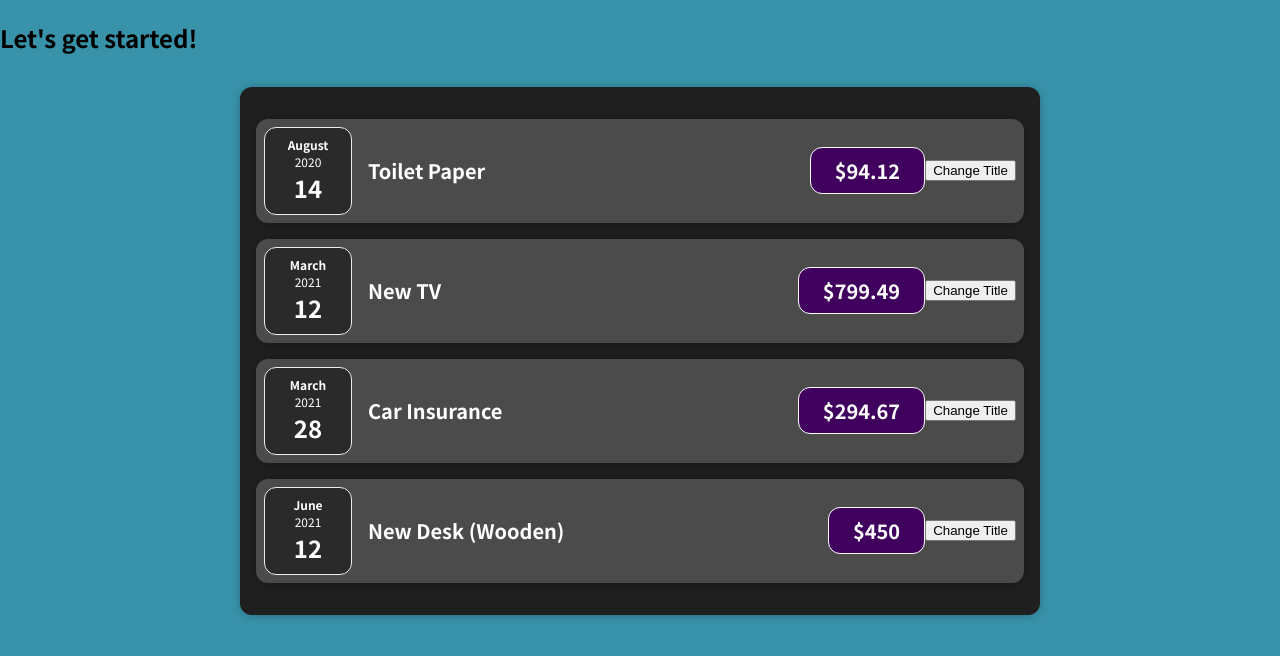
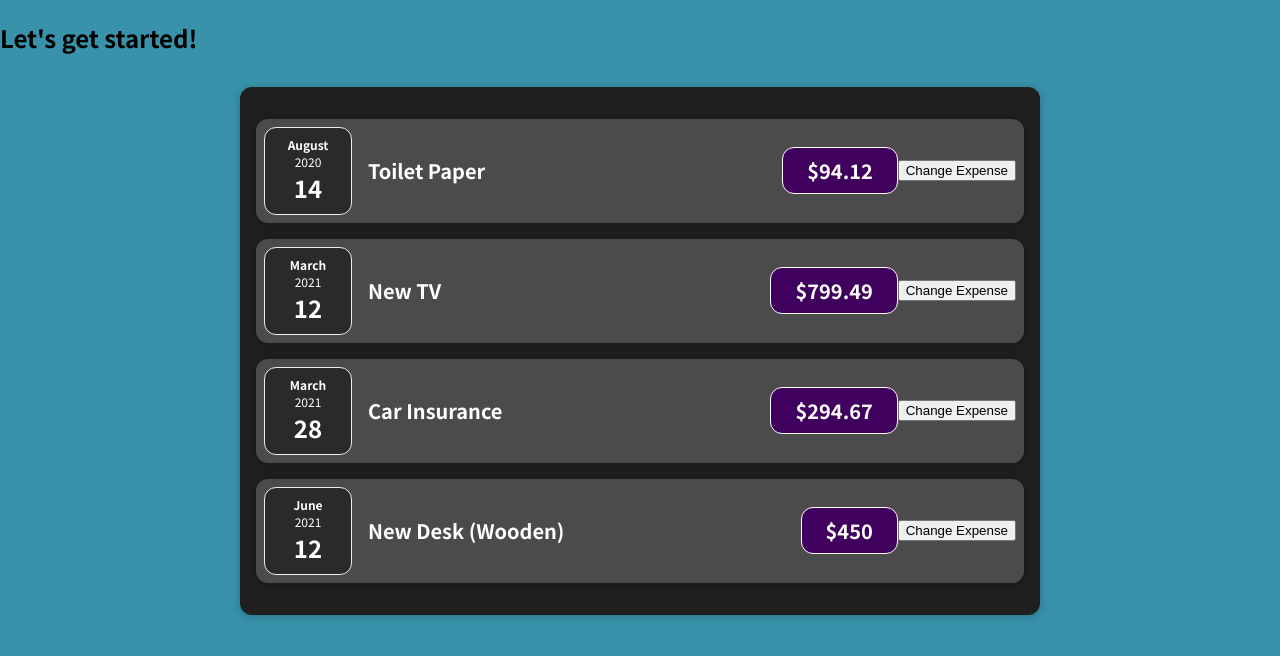
Before and after one commit to rishii-27/AdvanceReact, a React (Create React App) app: page / in a window 1280 px wide. Shown: the top 656 px of the page. Built offline with nearby package versions, Linux system fonts and the light colour scheme.

Commit message:
task3: Updating Amount

```diff
--- a/src/components/Expenses/ExpenseItem.js
+++ b/src/components/Expenses/ExpenseItem.js
@@ -5,21 +5,23 @@ import Card from '../UI/Card';
 import './ExpenseItem.css';
 
 const ExpenseItem = (props) => {
-  const [title, setTitle] = useState(props.title);
+  const [expense, setExpense] = useState(props.amount);
+
+  // console.log("Expense Item evaluated by React");
 
   const clickHandler = () => {
-    setTitle('Updated!')
-    console.log(title);
+    setExpense('100')
+    // console.log(expense);
   }
 
   return (
     <Card className='expense-item'>
       <ExpenseDate date={props.date} />
       <div className='expense-item__description'>
-        <h2>{title}</h2>
-        <div className='expense-item__price'>${props.amount}</div>
+        <h2>{props.title}</h2>
+        <div className='expense-item__price'>${expense}</div>
       </div>
-      <button onClick={clickHandler}>Change Title</button>
+      <button onClick={clickHandler}>Change Expense</button>
     </Card>
   );
 }
```
